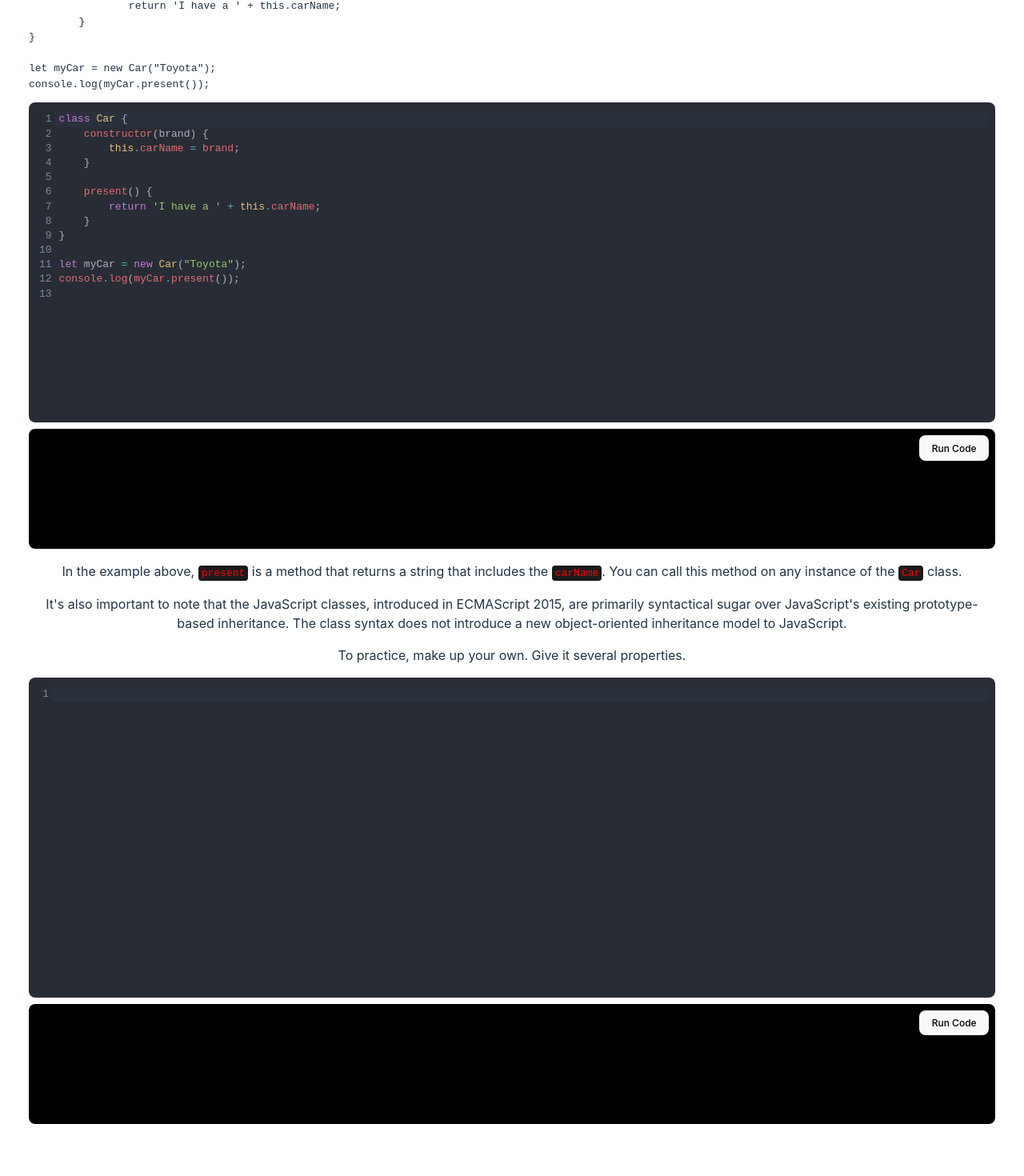
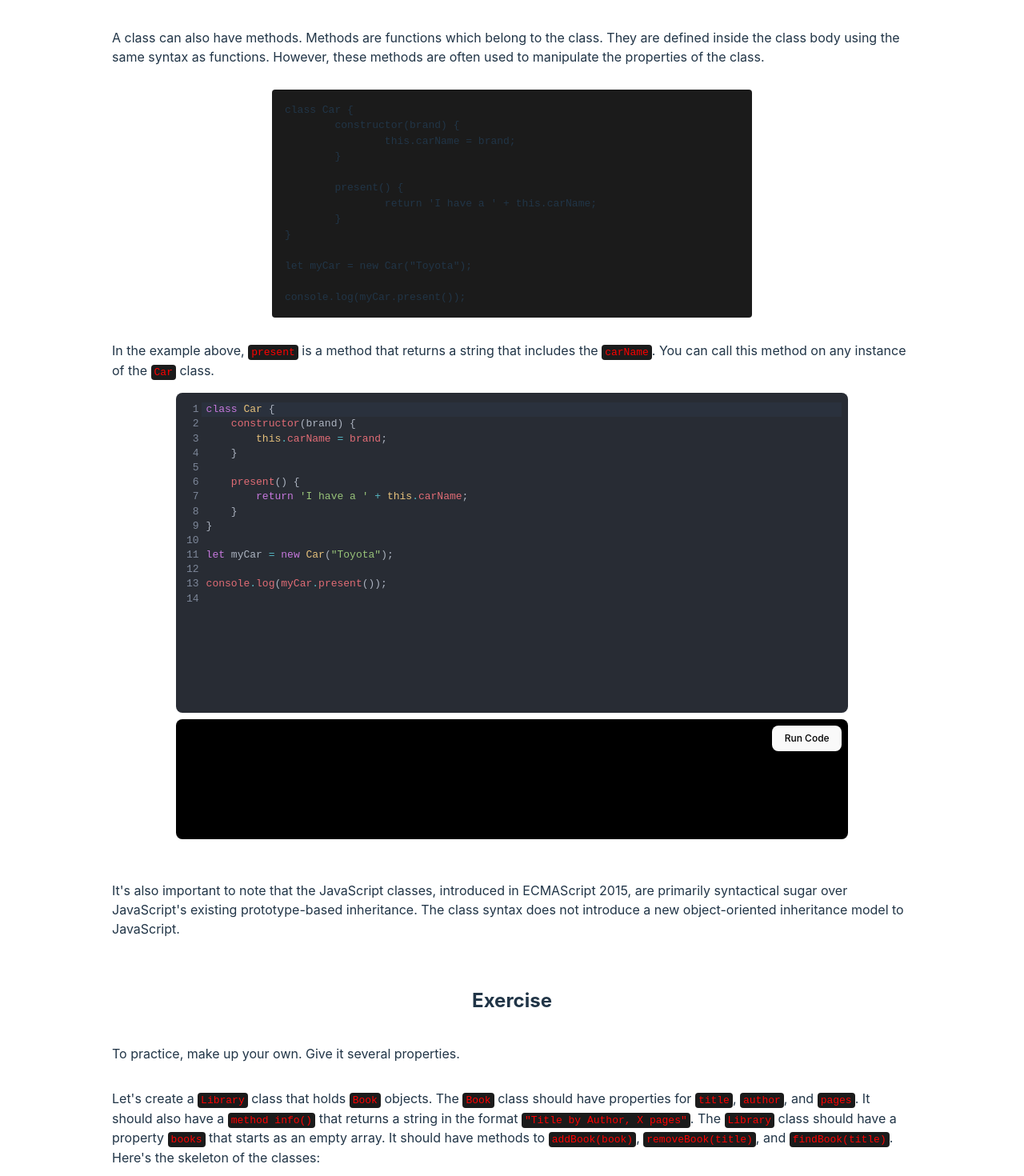
Before and after one commit to jon-slva/frontend-practice, a React (Vite) app: page /classes in a window 1280 px wide. Shown: the part 1280-2750 px from the top of the page at 80% size. Before the commit the page ends 2721 px from the top, so only its background shows below. Built offline with nearby package versions, Linux system fonts and the light colour scheme; no server answers.

Commit message:
add exercise and complete it

```diff
--- a/src/pages/JsClasses/JsClasses.jsx
+++ b/src/pages/JsClasses/JsClasses.jsx
@@ -12,6 +12,7 @@ export default function JsClasses() {
 	}
 }
 let myCar = new Car("Toyota");
+
 console.log(myCar);
 `;
 
@@ -26,53 +27,212 @@ console.log(myCar);
 }
 
 let myCar = new Car("Toyota");
+
 console.log(myCar.present());
+`;
+
+	const codeSnippet3 = `class Book {
+    constructor(title, author, pages) {
+        // your code here
+    }
+
+    info() {
+        // your code here
+    }
+}
+
+class Library {
+    constructor() {
+        this.books = [];
+    }
+
+    addBook(book) {
+        // your code here
+    }
+
+    removeBook(title) {
+        // your code here
+    }
+
+    findBook(title) {
+        // your code here
+    }
+}
+
+// Test your classes with this code
+let myLibrary = new Library();
+let book1 = new Book("To Kill a Mockingbird", "Harper Lee", 281);
+let book2 = new Book("1984", "George Orwell", 328);
+
+myLibrary.addBook(book1);
+myLibrary.addBook(book2);
+
+console.log(myLibrary.findBook("1984")); // Should log the book object
+console.log(myLibrary.findBook("To Kill a Mockingbird").info()); // Should log "To Kill a Mockingbird by Harper Lee, 281 pages"
+
+myLibrary.removeBook("1984");
+console.log(myLibrary.findBook("1984")); // Should log undefined or null
 `;
 
 	return (
 		<main className='main'>
 			<h1>Classes in JavaScript</h1>
-			<p>
+
+			<section className='section'>
+
+				<p className='section__text'>
 					Classes in JavaScript are a type of function. But instead of using the keyword <code>function</code>, to initiate it, we use the keyword <code>class</code>, and the properties are assigned inside a <code>constructor()</code> method.
 				</p>
 
-			<pre style={{ textAlign: 'left' }}>
+				<pre className='section__codeblock'>
 					<code>{codeSnippet}</code>
 				</pre>
-			<p>
+				<p className='section__text'>
 					In the example above, <code>Car</code> is a class. <code>carName</code> is a property with a value of <code>brand</code>.
 					The <code>constructor()</code> method is a special method for creating and initializing an object created with a class.
 					<code>myCar</code> is an object of the class <code>Car</code>.
 				</p>
+
 				<Ide startingContent={codeSnippet} consoleOutput={consoleOutput} setConsoleOutput={setConsoleOutput} />
-			<p>
+			</section>
+
+			<section className='section'>
+				<h2>Methods</h2>
+				<p className='section__text'>
 					A class can also have methods. Methods are functions which belong to the class. They are defined inside the class body using the same syntax as functions.
 					However, these methods are often used to manipulate the properties of the class.
 				</p>
 
-			<pre style={{ textAlign: 'left' }}>
+				<pre className='section__codeblock'>
 					<code>{codeSnippet2}</code>
 				</pre>
 
-
-			<Ide startingContent={codeSnippet2} consoleOutput={consoleOutput} setConsoleOutput={setConsoleOutput} />
-			<p>
+				<p className='section__text'>
 					In the example above, <code>present</code> is a method that returns a string that includes the <code>carName</code>.
 					You can call this method on any instance of the <code>Car</code> class.
 				</p>
 
-			<p>
+				<Ide startingContent={codeSnippet2} consoleOutput={consoleOutput} setConsoleOutput={setConsoleOutput} />
+			</section>
+
+			<p className='section__text'>
 				It's also important to note that the JavaScript classes, introduced in ECMAScript 2015, are primarily syntactical sugar over JavaScript's existing prototype-based inheritance.
 				The class syntax does not introduce a new object-oriented inheritance model to JavaScript.
 			</p>
 
+			<section className='section'>
+				<h2>Exercise</h2>
 
-			<p>
+				<p className='section__text'>
 					To practice, make up your own. Give it several properties.
 				</p>
-			<Ide consoleOutput={consoleOutput} setConsoleOutput={setConsoleOutput} />
+				<p className='section__text'>
+					Let's create a <code>Library</code> class that holds <code>Book</code> objects.
+					The <code>Book</code> class should have properties for <code>title</code>, <code>author</code>, and <code>pages</code>. It should also have a <code>method info()</code> that returns a string in the format <code>"Title by Author, X pages"</code>.
+					The <code>Library</code> class should have a property <code>books</code> that starts as an empty array. It should have methods to <code>addBook(book)</code>, <code>removeBook(title)</code>, and <code>findBook(title)</code>.
+					Here's the skeleton of the classes:
+				</p>
+
+				<Ide startingContent={codeSnippet3} consoleOutput={consoleOutput} setConsoleOutput={setConsoleOutput} />
+
+				<p className='section__text'>
+					Try to fill in the methods for the Book and Library classes. This exercise will give you practice with classes, methods, and manipulating arrays of objects.
+				</p>
+			</section>
 
 
 		</main>
 	);
 };
+
+
+// first practice
+// only issue is I did not include the spread operator.
+// class Band {
+// 	constructor(...members) {
+// 		this.bandMembers = members;
+// 	}
+// }
+
+// let myBand = new Band("drummer", "singer", "guitarist", "bassist")
+
+// console.log(myBand) // { "bandMembers": [ "drummer", "singer", "guitarist", "bassist" ] }
+
+// SECOND PRACTICE
+// ADDING A METHOD
+// I had no idea how to address the content of the class, or the array, but with some help I did it.
+// if I needed to do something to each element in the array, I assume I would use a loop. and it would look
+// something like a this.bandMembers.forEach() or this.bandMembers.map() or this.bandMembers.filter()
+class Band {
+	constructor(...members) {
+		this.bandMembers = members;
+	}
+	thisIs() {
+		let lastMember = this.bandMembers.pop(); // this removes the last element from
+		let memberList = this.bandMembers.join(", ")
+		return `My band has a ${memberList}, and a ${lastMember}!`
+	}
+}
+
+let myBand = new Band("drummer", "singer", "guitarist", "bassist")
+
+console.log(myBand) // { "bandMembers": [ "drummer", "singer", "guitarist", "bassist" ] }
+console.log(myBand.thisIs()) // My band has a drummer, singer, guitarist, and a bassist!
+
+
+
+// Exercise answer. Pretty good. I had to look up the splice method.
+
+class Book {
+	constructor(title, author, pages) {
+		this.bookTitle = title;
+		this.bookAuthor = author;
+		this.bookPages = pages;
+	}
+
+	info() {
+		return `${this.bookTitle} by ${this.bookAuthor}, ${this.bookPages} pages`
+	}
+}
+
+
+class Library {
+	constructor(book) {
+		this.books = [];
+	}
+
+	addBook(book) {
+		this.books.push(book)
+	}
+
+	removeBook(title) {
+		for (let i = 0; i < this.books.length; i++) {
+			if (this.books[i].bookTitle === title) { // my only other mistake was minor - I used this.books[i].title instead of this.books[i].bookTitle
+				this.books.slice(i, i + 1) // my biggest mistake - using this instead of splice(i,1). slice does not modify the original array - returns a new one.
+			}
+		}
+	}
+
+	findBook(title) {
+		for (let i = 0; i < this.books.length; i++) {
+			if (this.books[i].bookTitle === title) {
+				return this.books[i]
+			}
+		}
+		return "Book not found";
+	}
+}
+
+// Test your classes with this code
+let myLibrary = new Library();
+let book1 = new Book("To Kill a Mockingbird", "Harper Lee", 281);
+let book2 = new Book("1984", "George Orwell", 328);
+// console.log(book2.info())
+myLibrary.addBook(book1);
+myLibrary.addBook(book2);
+// console.log(myLibrary)
+console.log(myLibrary.findBook("1984")); // Should log the book object
+console.log(myLibrary.findBook("To Kill a Mockingbird").info()); // Should log "To Kill a Mockingbird by Harper Lee, 281 pages"
+
+myLibrary.removeBook("1984");
+console.log(myLibrary.findBook("1984")); // Should log undefined or null
--- a/src/pages/JsClasses/JsClasses.scss
+++ b/src/pages/JsClasses/JsClasses.scss
@@ -1,6 +1,8 @@
 .main {
-	padding: 36px;
-
+	padding: 0 220px;
+	// width: 1060px;
+	display: flex;
+	flex-direction: column;
 }
 
 p code {
@@ -9,3 +11,27 @@ p code {
 	border-radius: 4px;
 	padding: 2px 4px;
 }
+
+.section {
+	margin-top: 24px;
+	margin-bottom: 36px;
+	display: flex;
+	flex-direction: column;
+	// align-items: center;
+	// width: 1400px;
+
+	&__text {
+		width: 1000px;
+		text-align: left;
+		align-self: center;
+	}
+
+	&__codeblock {
+		text-align: left;
+		width: 600px;
+		align-self: center;
+		background-color: #1b1b1b;
+		border-radius: 4px;
+		padding: 16px;
+	}
+}
```
Lines whose indentation alone changed are shown as unchanged.
